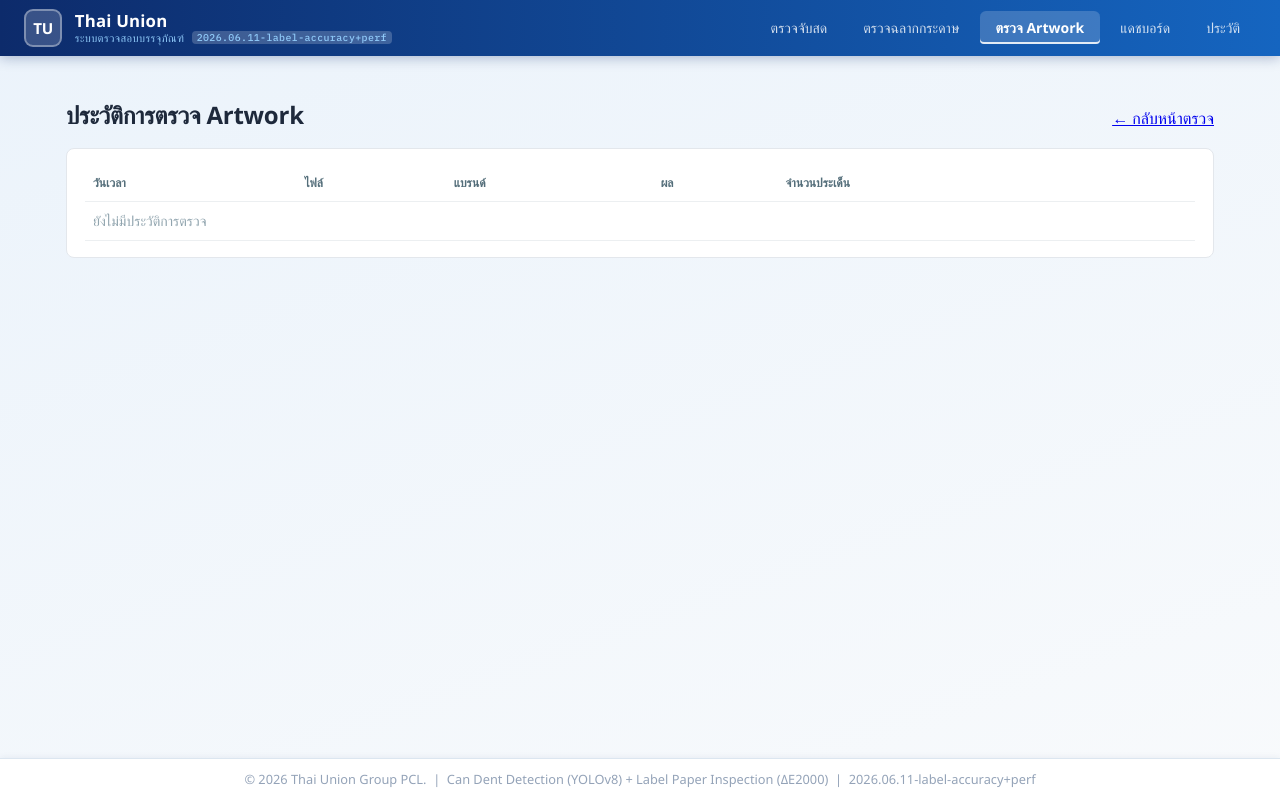
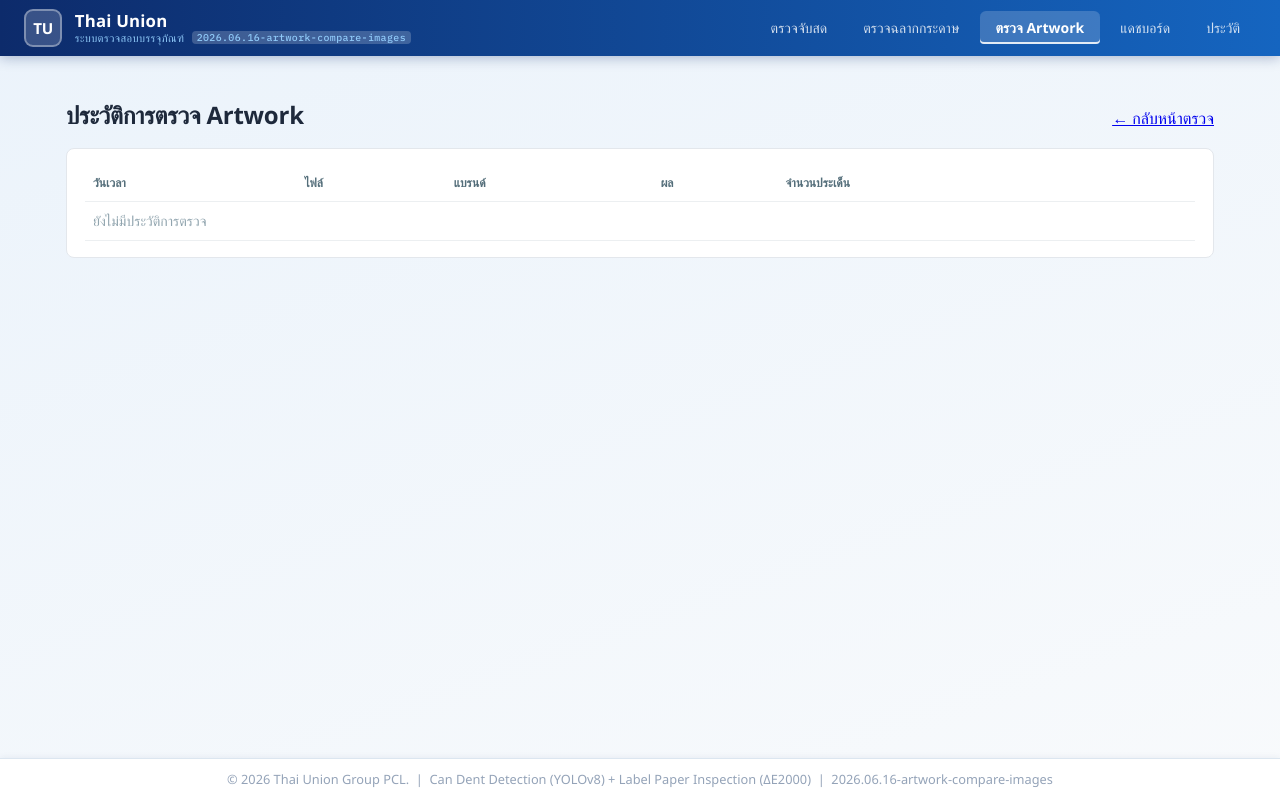
Before and after one commit to iceamonwat09/Digital_Vision2026, a Flask app: page /artwork_check/history in a window 1280 px wide. Run offline with Flask 3, Linux system fonts and the light colour scheme; data that the repository does not hold is empty; some web fonts are replaced.

Commit message:
fix(artwork_check): render lightbox จริง + cache-bust + bump version
ตรวจสอบละเอียดเจอ 2 บั๊กที่ทำให้รูปไม่ขึ้นตามที่ปรับปรุง:
- lightbox markup เดิมอยู่ "นอก" {% block content %} → Jinja ไม่ render เลย
  ย้ายเข้าใน block ให้ render จริง
- static JS/CSS โหลดโดยไม่มี cache-busting → browser ใช้ไฟล์เก่าในแคช
  เพิ่ม ?v={{ config_version }} ทุก asset (base, artwork_check, history)
- เพิ่ม guard ใน lbOpen() กันหน้า history ที่ยังไม่มี lightbox DOM

bump CONFIG_VERSION → 2026.06.16-artwork-compare-images
  (เพื่อยืนยันบน header ว่า deployment รันโค้ดใหม่จริง)

https://claude.ai/code/session_01N1jQgVwEJQ3RKVULDd9Wa6

```diff
--- a/config.py
+++ b/config.py
@@ -7,7 +7,7 @@ import os
 
 # Bump this whenever a config default changes so a running deployment can
 # print it on startup and confirm it is actually executing the new code.
-CONFIG_VERSION = "2026.06.11-label-accuracy+perf"
+CONFIG_VERSION = "2026.06.16-artwork-compare-images"
 
 # ====================
 # CAMERA CONFIGURATION
--- a/static/js/artwork_check.js
+++ b/static/js/artwork_check.js
@@ -149,6 +149,7 @@
   const lbCaption = document.getElementById("awLbCaption");
 
   function lbOpen(src, caption) {
+    if (!lightbox || !lbImg) { window.open(src, "_blank"); return; }
     lbScale = 1;
     lbImg.src = src;
     lbImg.style.transform = "scale(1)";
--- a/templates/artwork_check.html
+++ b/templates/artwork_check.html
@@ -289,9 +289,8 @@
 
   </div>
 </div>
-{% endblock %}
 
-<!-- Lightbox overlay (shared: ทั้ง artwork_check และ history) -->
+<!-- Lightbox overlay (อยู่ใน block content เพื่อให้ Jinja render จริง) -->
 <div id="awLightbox" class="aw-lightbox" role="dialog" aria-modal="true">
   <span class="aw-lightbox-close" id="awLbClose" title="ปิด (Esc)">✕</span>
   <div class="aw-lightbox-inner" id="awLbInner">
@@ -305,7 +304,8 @@
     <span class="aw-lightbox-label" id="awLbCaption" style="margin-left:12px;"></span>
   </div>
 </div>
+{% endblock %}
 
 {% block extra_js %}
-<script src="{{ url_for('static', filename='js/artwork_check.js') }}"></script>
+<script src="{{ url_for('static', filename='js/artwork_check.js') }}?v={{ config_version }}"></script>
 {% endblock %}
--- a/templates/artwork_check_history.html
+++ b/templates/artwork_check_history.html
@@ -75,6 +75,6 @@
 {% endblock %}
 
 {% block extra_js %}
-<script src="{{ url_for('static', filename='js/artwork_check.js') }}"></script>
-<script src="{{ url_for('static', filename='js/artwork_check_history.js') }}"></script>
+<script src="{{ url_for('static', filename='js/artwork_check.js') }}?v={{ config_version }}"></script>
+<script src="{{ url_for('static', filename='js/artwork_check_history.js') }}?v={{ config_version }}"></script>
 {% endblock %}
--- a/templates/base.html
+++ b/templates/base.html
@@ -7,7 +7,7 @@
     <link rel="preconnect" href="https://fonts.googleapis.com">
     <link rel="preconnect" href="https://fonts.gstatic.com" crossorigin>
     <link href="https://fonts.googleapis.com/css2?family=IBM+Plex+Mono:wght@400;500;600&family=IBM+Plex+Sans+Thai:wght@400;500;600;700&display=swap" rel="stylesheet">
-    <link rel="stylesheet" href="{{ url_for('static', filename='css/style.css') }}">
+    <link rel="stylesheet" href="{{ url_for('static', filename='css/style.css') }}?v={{ config_version }}">
     {% block extra_css %}{% endblock %}
 </head>
 <body>
@@ -39,7 +39,7 @@
         <p>&copy; 2026 Thai Union Group PCL. &nbsp;|&nbsp; Can Dent Detection (YOLOv8) + Label Paper Inspection (ΔE2000) &nbsp;|&nbsp; {{ config_version }}</p>
     </footer>
 
-    <script src="{{ url_for('static', filename='js/main.js') }}"></script>
+    <script src="{{ url_for('static', filename='js/main.js') }}?v={{ config_version }}"></script>
     {% block extra_js %}{% endblock %}
 </body>
 </html>
```
